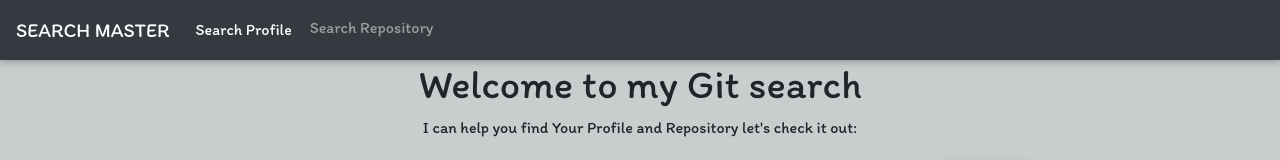
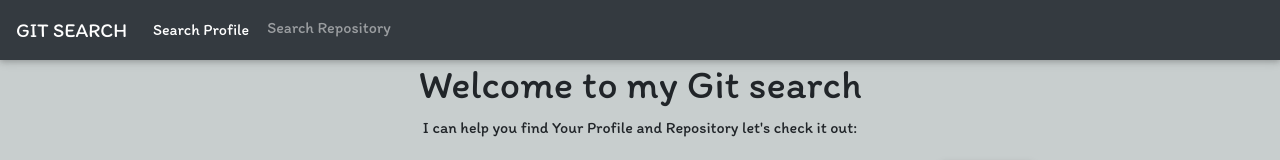
Before and after one commit to HoraceAchapa/GitApp, an Angular app: page /profiles in a window 1280 px wide. Shown: the top 160 px of the page. Built offline with nearby package versions, Linux system fonts and the light colour scheme; no server answers.

Commit message:
add changes to the navheader.

```diff
--- a/src/app/git-navbar/git-navbar.component.html
+++ b/src/app/git-navbar/git-navbar.component.html
@@ -1,5 +1,5 @@
 <nav class="navbar navbar-expand-lg navbar-dark bg-dark">
-  <a class="navbar-brand" routerLink="/"><b>SEARCH MASTER</b></a>
+  <a class="navbar-brand" routerLink="/"><b>GIT SEARCH </b></a>
   <button class="navbar-toggler" type="button" data-toggle="collapse" data-target="#navbarNavAltMarkup" aria-controls="navbarNavAltMarkup" aria-expanded="false" aria-label="Toggle navigation">
     <span class="navbar-toggler-icon"></span>
   </button>
```
